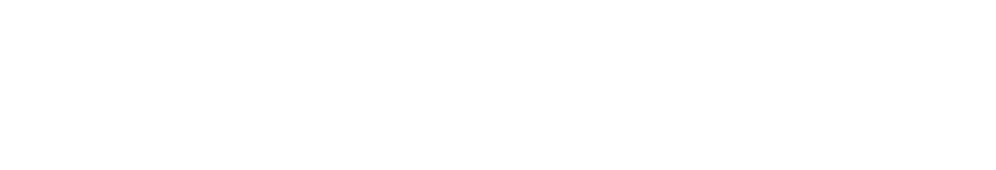
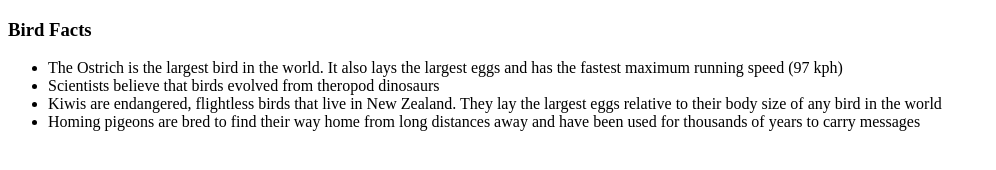
Before and after one commit to steph-baron/birds-collab, a plain HTML site: page index.html in a window 1280 px wide. Shown: the whole page, without its empty margins (0-996 px from the left). Drawn offline with Linux system fonts and the light colour scheme.

Commit message:
add bird facts

```diff
--- a/index.html
+++ b/index.html
@@ -5,6 +5,12 @@
     <title>The Birds!</title>
   </head>
   <body>
-
+    <h3>Bird Facts</h3>
+    <ul>
+      <li>The Ostrich is the largest bird in the world. It also lays the largest eggs and has the fastest maximum running speed (97 kph)</li>
+      <li>Scientists believe that birds evolved from theropod dinosaurs</li>
+      <li>Kiwis are endangered, flightless birds that live in New Zealand. They lay the largest eggs relative to their body size of any bird in the world</li>
+      <li>Homing pigeons are bred to find their way home from long distances away and have been used for thousands of years to carry messages</li>
+    </ul>
   </body>
 </html>
```
